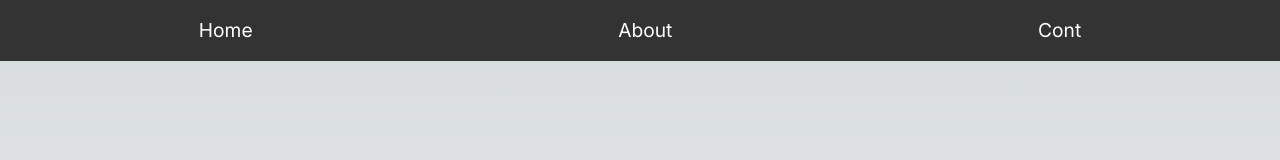
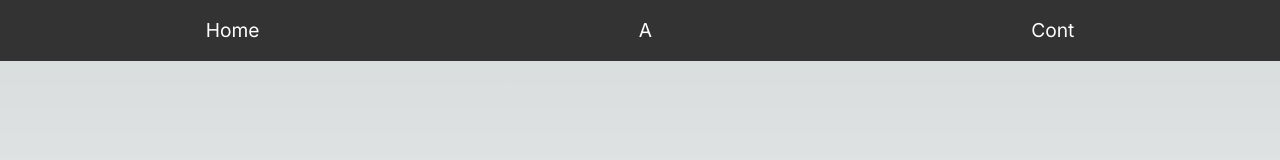
Before and after one commit to Derrick-Truong/Warren-Website, a Next.js app: page / in a window 1280 px wide. Shown: the top 160 px of the page. Built offline with nearby package versions, Linux system fonts and the light colour scheme.

Commit message:
homepage

```diff
--- a/src/app/page.tsx
+++ b/src/app/page.tsx
@@ -14,7 +14,7 @@ export default function Home() {
           </li>
           <li className='navItem'>
             <Link href="/about">
-              About
+              A
             </Link>
           </li>
           <li className='navItem'>
```
